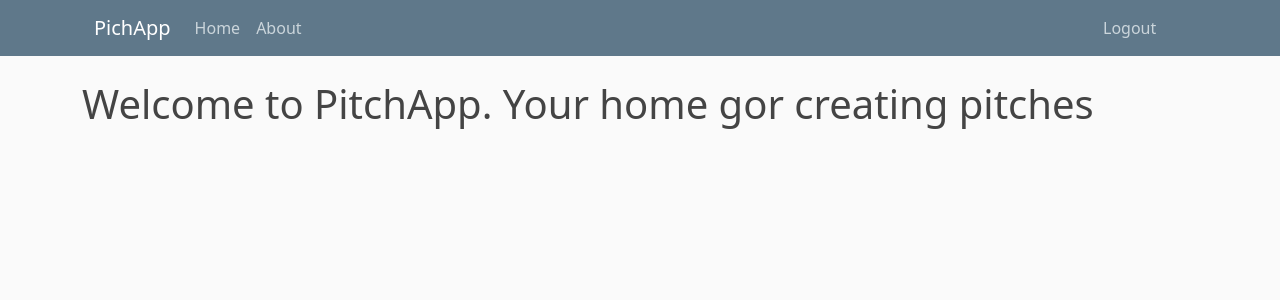
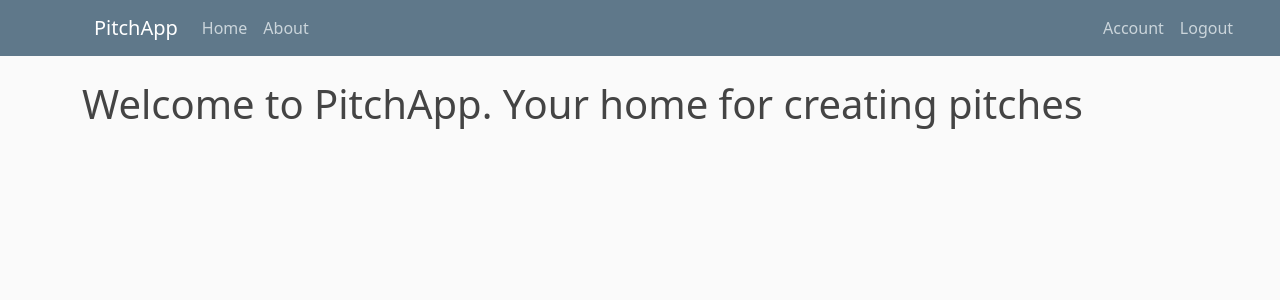
Before and after one commit to WayneMusungu/Pitch-Quotes, a Flask app: page /about in a window 1280 px wide. Shown: the top 300 px of the page. Run offline with Flask 2, Linux system fonts and the light colour scheme; a user stored in the database is signed in.

Commit message:
Add account.html

```diff
--- a/pitchapp/__init__.py
+++ b/pitchapp/__init__.py
@@ -14,6 +14,8 @@ app.config['SQLALCHEMY_DATABASE_URI'] = 'sqlite:///site.db'
 db = SQLAlchemy(app)
 bcrypt = Bcrypt(app)
 login_manager = LoginManager(app)
+login_manager.login_view = 'login'
+login_manager.login_message_category = 'alert alert-info'
 
 
 
--- a/pitchapp/routes.py
+++ b/pitchapp/routes.py
@@ -1,8 +1,8 @@
-from flask import render_template,url_for,flash,redirect
+from flask import render_template,url_for,flash,redirect,request
 from pitchapp import app, db, bcrypt
 from pitchapp.forms import RegistrationForm, LoginForm
 from pitchapp.models import User, Post
-from flask_login import login_user, current_user, logout_user
+from flask_login import login_user, current_user, logout_user, login_required
 
 
 
@@ -56,8 +56,9 @@ def login():
         if user and bcrypt.check_password_hash(user.password, form.password.data):
 
             login_user(user, remember=form.remember.data)
+            next_page = request.args.get('next')
             # flash('You have logged in', 'alert alert-success')
-            return redirect(url_for('home'))
+            return redirect(next_page)if next_page else redirect(url_for('home'))
 
 
         # if form.email.data == 'wayne@pitch.com' and form.password.data == '123456789':
@@ -71,3 +72,9 @@ def login():
 def logout():
     logout_user()
     return redirect(url_for('home'))
+
+
+@app.route('/account')
+@login_required
+def account():
+    return render_template('account.html', title='Account')
--- a/pitchapp/templates/about.html
+++ b/pitchapp/templates/about.html
@@ -1,4 +1,4 @@
 {% extends "base.html" %}
 {% block content %}
-    <h1>Welcome to PitchApp. Your home gor creating pitches</h1>
+    <h1>Welcome to PitchApp. Your home for creating pitches</h1>
 {% endblock %}
--- /dev/null
+++ b/pitchapp/templates/account.html
@@ -0,0 +1,4 @@
+{% extends "base.html" %}
+{% block content %}
+    <h1>{{ current_user.username }}</h1>
+{% endblock %}
--- a/pitchapp/templates/base.html
+++ b/pitchapp/templates/base.html
@@ -29,7 +29,7 @@
 
                 <nav class="navbar navbar-expand-md navbar-dark bg-steel fixed-top">
                     <div class="container">
-                        <a class="navbar-brand mr-4" href="/">PichApp</a>
+                        <a class="navbar-brand mr-4" href="/">PitchApp</a>
                         <button class="navbar-toggler" type="button" data-toggle="collapse" data-target="#navbarToggle"
                             aria-controls="navbarToggle" aria-expanded="false" aria-label="Toggle navigation">
                             <span class="navbar-toggler-icon"></span>
@@ -44,6 +44,7 @@
                         <div class="col-md-1">
                             <div class="navbar-nav">
                                 {% if current_user.is_authenticated %}
+                                    <a class="nav-item nav-link" href="{{url_for('account')}}">Account</a>
                                     <a class="nav-item nav-link" href="{{url_for('logout')}}">Logout</a>
                                 {% else %}
 
```
